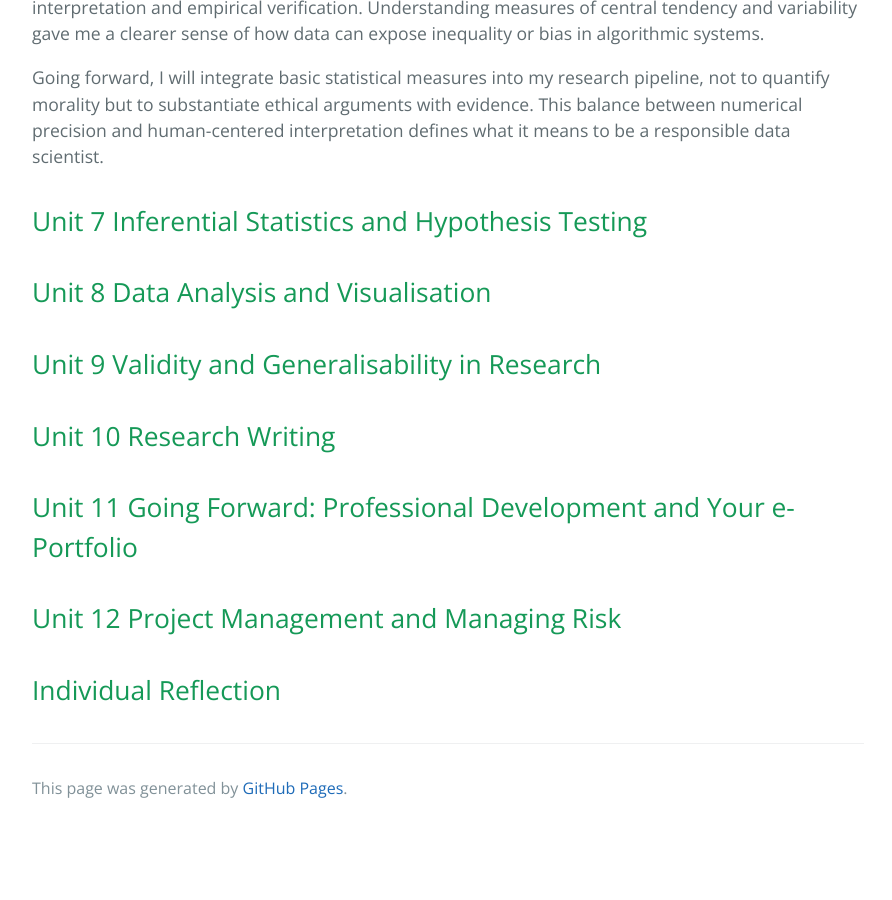
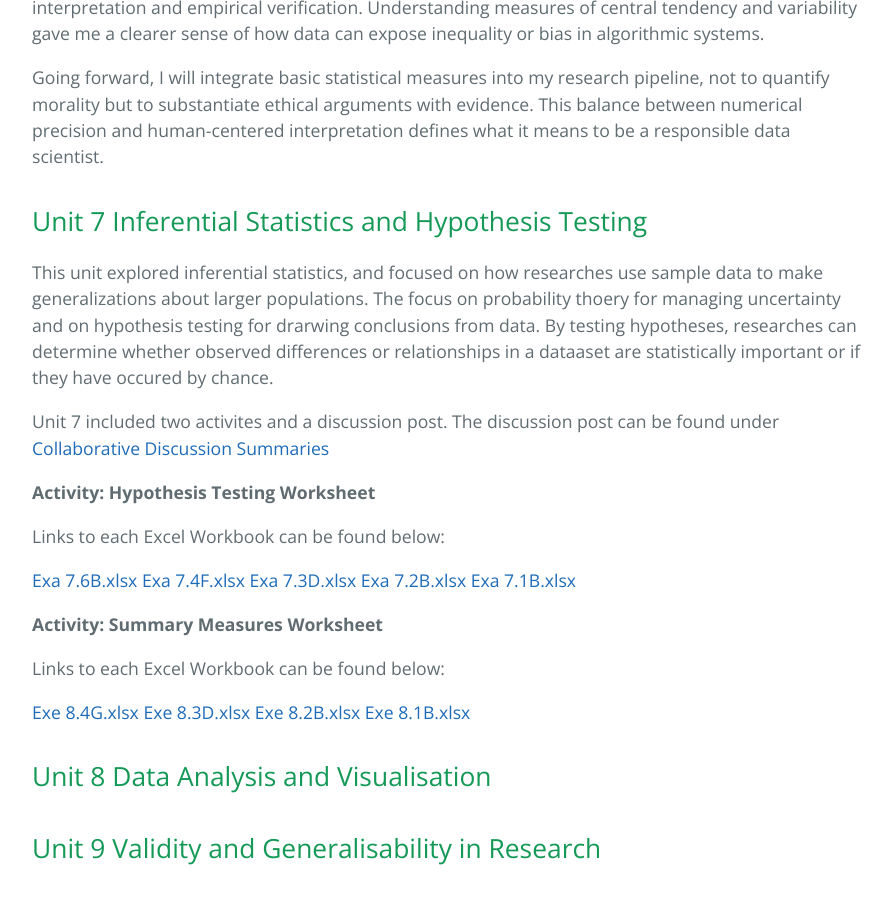
Before and after one commit to matilda-nilsson/matilda-nilsson.github.io, a Jekyll site: the page built from rm.md, in a window 1280 px wide and 900 px high, scrolled down 13484 px. Shown: the whole window, without its empty margins (192-1084 px from the left). Built offline with Jekyll 4.4.1, drawn with Linux system fonts in a browser that asks for light colours; our own code applies the rules of GitHub Pages for plain Markdown files; before the commit the page ends 14316 px from its top, so only the background shows below that.

Commit message:
Update rm.md

```diff
--- a/rm.md
+++ b/rm.md
@@ -336,6 +336,31 @@ Going forward, I will integrate basic statistical measures into my research pipe
 
 ## Unit 7 Inferential Statistics and Hypothesis Testing <a name="unit7"></a>
 
+This unit explored inferential statistics, and focused on how researches use sample data to make generalizations about larger populations. The focus on probability thoery for managing uncertainty and on hypothesis testing for drarwing conclusions from data. By testing hypotheses, researches can determine whether observed differences or relationships in a dataaset are statistically important or if they have occured by chance.
+
+Unit 7 included two activites and a discussion post. The discussion post can be found under [Collaborative Discussion Summaries](#discussions)
+
+**Activity: Hypothesis Testing Worksheet**
+
+Links to each Excel Workbook can be found below:
+
+[Exa 7.6B.xlsx](https://github.com/user-attachments/files/23002832/Exa.7.6B.xlsx)
+[Exa 7.4F.xlsx](https://github.com/user-attachments/files/23002831/Exa.7.4F.xlsx)
+[Exa 7.3D.xlsx](https://github.com/user-attachments/files/23002830/Exa.7.3D.xlsx)
+[Exa 7.2B.xlsx](https://github.com/user-attachments/files/23002829/Exa.7.2B.xlsx)
+[Exa 7.1B.xlsx](https://github.com/user-attachments/files/23002828/Exa.7.1B.xlsx)
+
+
+**Activity: Summary Measures Worksheet**
+
+Links to each Excel Workbook can be found below:
+
+[Exe 8.4G.xlsx](https://github.com/user-attachments/files/23003120/Exe.8.4G.xlsx)
+[Exe 8.3D.xlsx](https://github.com/user-attachments/files/23003118/Exe.8.3D.xlsx)
+[Exe 8.2B.xlsx](https://github.com/user-attachments/files/23003117/Exe.8.2B.xlsx)
+[Exe 8.1B.xlsx](https://github.com/user-attachments/files/23003116/Exe.8.1B.xlsx)
+
+
 ## Unit 8 Data Analysis and Visualisation <a name="unit8"></a>
 
 ## Unit 9 Validity and Generalisability in Research <a name="unit9"></a>
```
